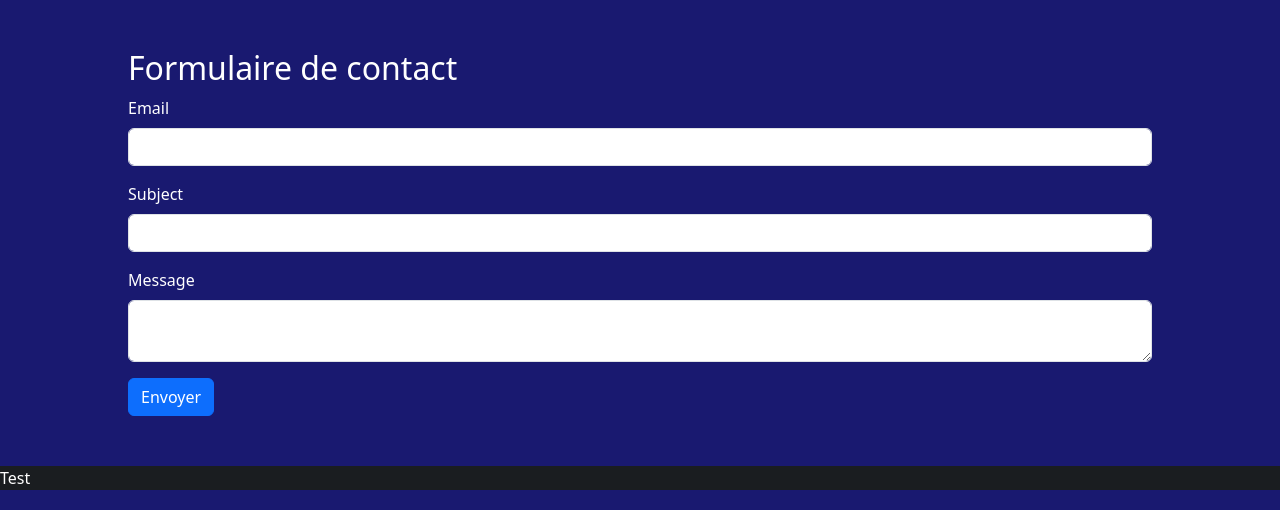
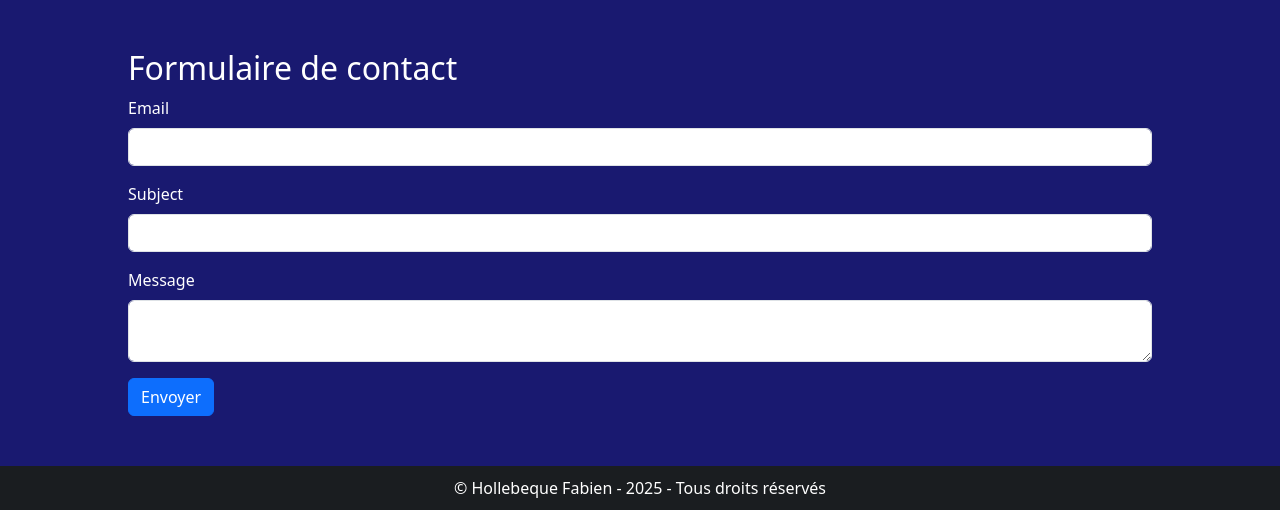
Before and after one commit to Silverfabien/Portfolio, a Symfony app: template templates/default/index.html.twig in a window 1280 px wide. Shown: the part 2995-3505 px from the top of the page. Run offline with Twig, Linux system fonts and the light colour scheme; the template is opened without the code that fills it, so the values that code supplies are empty; form fields are guessed from the names that the template uses; style sheets or scripts are compiled from the project's sources; some libraries are stand-ins or nearby versions.

Commit message:
Ajout du footer

```diff
--- a/assets/styles/css/app.scss
+++ b/assets/styles/css/app.scss
@@ -2,6 +2,7 @@
 
 @import 'content/default/index';
 @import 'layouts/navbar';
+@import 'layouts/footer';
 
 body {
     background-color: #1a1d20;
--- /dev/null
+++ b/assets/styles/css/layouts/footer.scss
@@ -0,0 +1,3 @@
+.footer {
+  margin: 10px 0;
+}
--- a/config/services.yaml
+++ b/config/services.yaml
@@ -4,7 +4,7 @@
 # Put parameters here that don't need to change on each machine where the app is deployed
 # https://symfony.com/doc/current/best_practices.html#use-parameters-for-application-configuration
 parameters:
-    mail_to: '%env(EMAIL_TO)%'
+    email_to: '%env(EMAIL_TO)%'
 
 services:
     # default configuration for services in *this* file
--- a/src/Controller/DefaultController.php
+++ b/src/Controller/DefaultController.php
@@ -56,7 +56,7 @@ final class DefaultController extends AbstractController
      */
     private function mail(array $data): void
     {
-        $to = $this->params->get('mail_to');
+        $to = $this->params->get('email_to');
 
         $email = (new Email())
             ->from($data['email'])
--- a/templates/base.html.twig
+++ b/templates/base.html.twig
@@ -16,5 +16,6 @@
     <body>
         {% include 'layouts/_navbar.html.twig' %}
         {% block body %}{% endblock %}
+        {% include 'layouts/_footer.html.twig' %}
     </body>
 </html>
--- a/templates/default/index.html.twig
+++ b/templates/default/index.html.twig
@@ -205,5 +205,4 @@
             {{ form_end(form) }}
         </div>
     </section>
-    <footer>Test</footer>
 {% endblock %}
--- /dev/null
+++ b/templates/layouts/_footer.html.twig
@@ -0,0 +1,5 @@
+<footer>
+    <div class="footer text-center">
+        © Hollebeque Fabien - 2025 - Tous droits réservés
+    </div>
+</footer>
```
